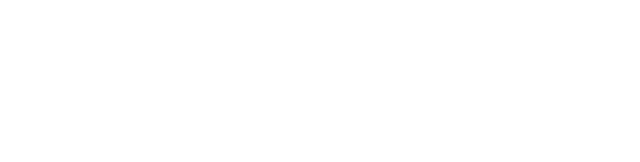
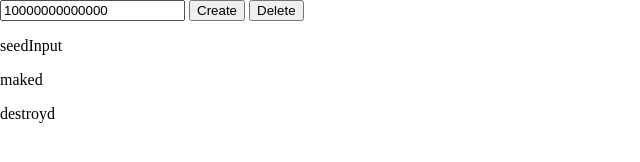
Before and after one commit to CABTSA2019/D4-Project, a plain HTML site: page tester.html in a window 1280 px wide. Both pictures are taken after a click on the button "Delete". Shown: the whole page, without its empty margins (0-640 px from the left). Drawn offline with Linux system fonts and the light colour scheme.

Commit message:
delete page button halfway done

```diff
--- a/tester.html
+++ b/tester.html
@@ -35,21 +35,30 @@
 
         function destroydoc() {
             var allElements = document.getElementsByTagName("*");
-            var i;
-            for (i = 0; i < allElements.length; i++) {
-                if ( !(allElements[i] == document.getElementById("destroyd") || allElements[i] == document.getElementById("maked") || allElements[i] == document.getElementById("seedInput")) ) {
-                    allElements[i].style.display = "none";
+            var allIds = [];
+            for (var i = 0, n = allElements.length; i < n; ++i) {
+            var el = allElements[i];
+            if (el.id) { allIds.push(el.id); }
+            }
+
+            for (var h = 0; h < allIds.length; h++){
+                var check = !(document.getElementById(allIds[h]).getAttribute("class") == "save");
+                if ( check ) {
+                    document.getElementById(allIds[h]).style.display = "none";
                 }
             }
-            document.getElementById("destroyd").style.display = "inline-block";
-            document.getElementById("maked").style.display = "inline-block";
-            document.getElementById("seedInput").style.display = "inline-block";
+
+            for (var g = 0; g < allIds.length; g++){
+                var f = document.createElement("p");
+                f.innerHTML = allIds[g];
+                document.body.appendChild(f);
+            }
         }
     </script>
 </head>
 <body>
-<input id="seedInput" type="text" value="10000000000000" name="q" aria-label="Input Seed">
-<button id="maked" onclick="makedoc()" >Create</button>
-<button id="destroyd" onclick="destroydoc()" >Delete</button>
+<input class="save" id="seedInput" type="text" value="10000000000000" name="q" aria-label="Input Seed">
+<button class="save" id="maked" onclick="makedoc()" >Create</button>
+<button class="save" id="destroyd" onclick="destroydoc()" >Delete</button>
 </body>
 </html>
```
Also changed, not shown: loadscript.js (+20 -8 lines), testpage1.html (+3 -2 lines).
